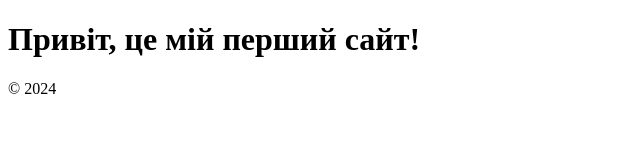
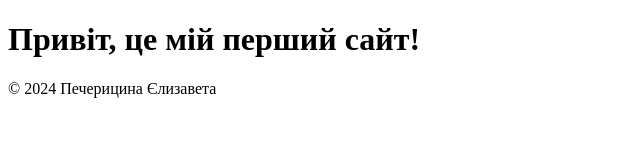
Before and after one commit to Liza159/Repo1, a plain HTML site: page index.html in a window 1280 px wide. Shown: the whole page, without its empty margins (0-640 px from the left). Drawn offline with Linux system fonts and the light colour scheme.

Commit message:
Update index.html1

```diff
--- a/index.html
+++ b/index.html
@@ -6,7 +6,7 @@
 <body>
     <h1>Привіт, це мій перший сайт!</h1>
     <footer>
-        <p>&copy; 2024</p>
+        <p>&copy; 2024 Печерицина Єлизавета</p>
     </footer>
 </body>
 </html>
```
